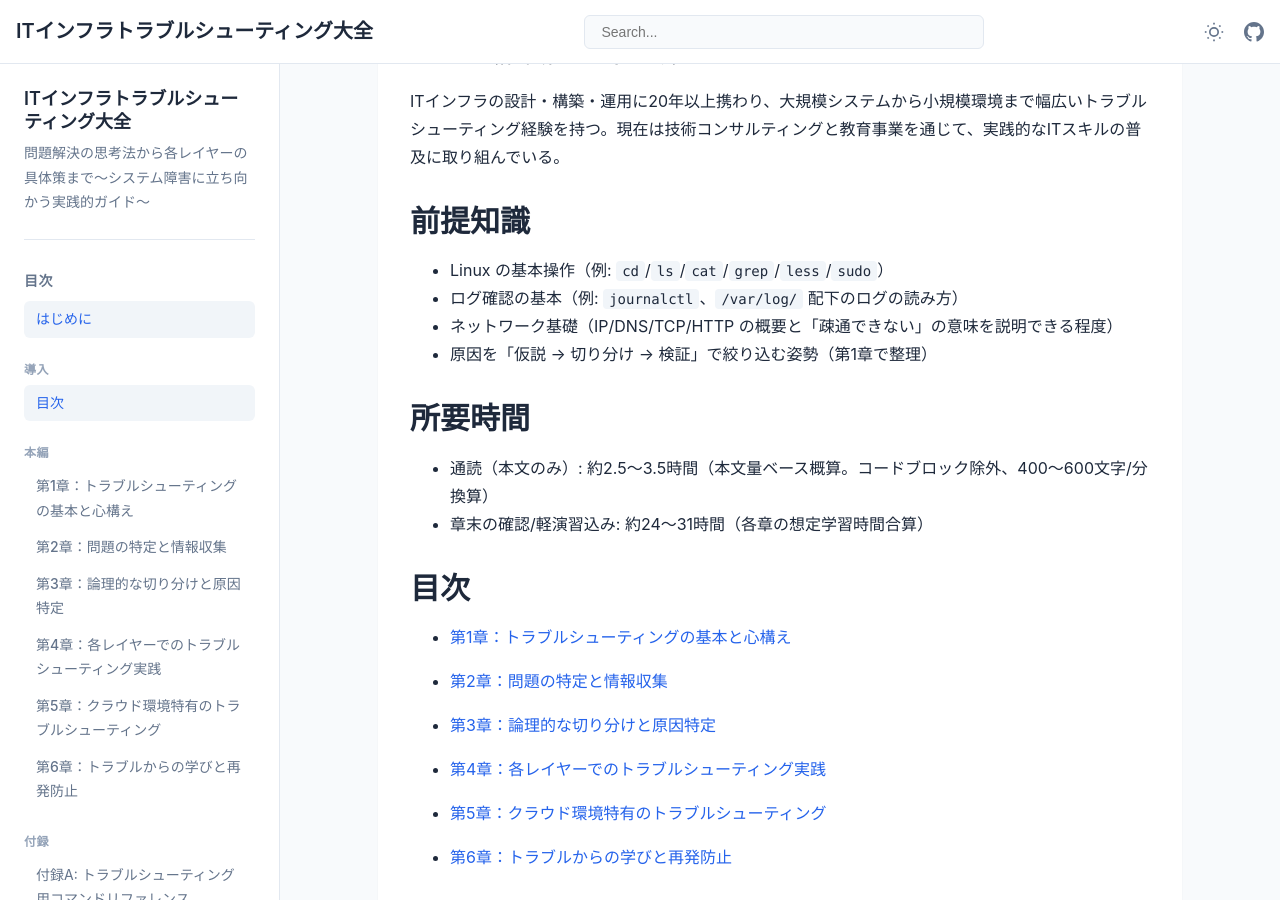
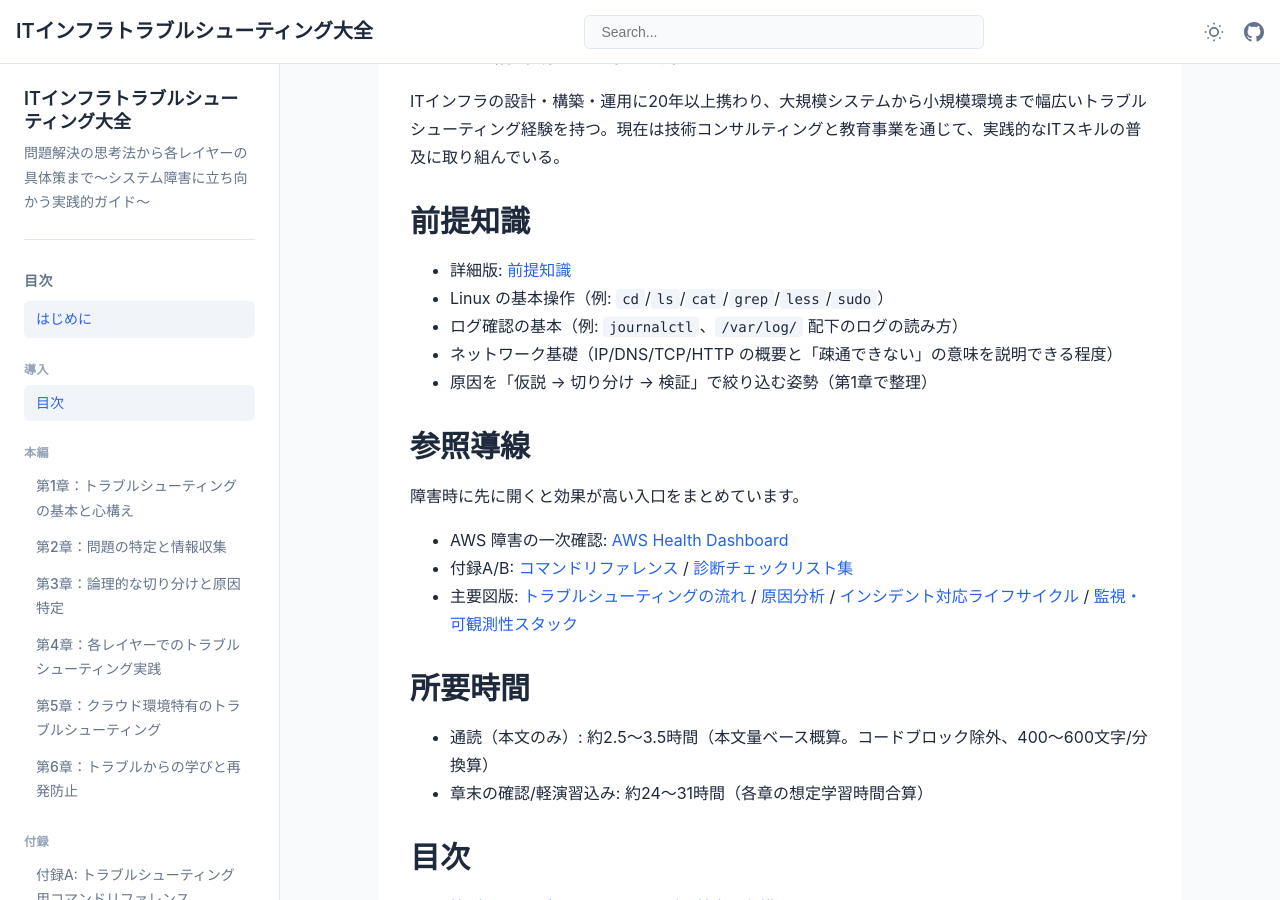
Before and after one commit to itdojp/IT-infra-troubleshooting-book, a Jekyll site: the page built from docs/index.md, in a window 1280 px wide and 900 px high, scrolled down 1787 px. Built offline with Jekyll 4.4.1, drawn with Linux system fonts in a browser that asks for light colours.

Commit message:
docs: strengthen top page reference links

```diff
--- a/docs/index.md
+++ b/docs/index.md
@@ -58,10 +58,19 @@ order: 0
 ITインフラの設計・構築・運用に20年以上携わり、大規模システムから小規模環境まで幅広いトラブルシューティング経験を持つ。現在は技術コンサルティングと教育事業を通じて、実践的なITスキルの普及に取り組んでいる。
 
 ## 前提知識
+- 詳細版: [前提知識](/introduction/prerequisites/)
 - Linux の基本操作（例: `cd`/`ls`/`cat`/`grep`/`less`/`sudo`）
 - ログ確認の基本（例: `journalctl`、`/var/log/` 配下のログの読み方）
 - ネットワーク基礎（IP/DNS/TCP/HTTP の概要と「疎通できない」の意味を説明できる程度）
 - 原因を「仮説 → 切り分け → 検証」で絞り込む姿勢（第1章で整理）
+
+## 参照導線
+
+障害時に先に開くと効果が高い入口をまとめています。
+
+- AWS 障害の一次確認: [AWS Health Dashboard](https://health.aws.amazon.com/health/status)
+- 付録A/B: [コマンドリファレンス](/appendices/a/) / [診断チェックリスト集](/appendices/b/)
+- 主要図版: [トラブルシューティングの流れ](/assets/images/diagrams/troubleshooting-process.svg) / [原因分析](/assets/images/diagrams/root-cause-analysis.svg) / [インシデント対応ライフサイクル](/assets/images/diagrams/incident-response-lifecycle.svg) / [監視・可観測性スタック](/assets/images/diagrams/monitoring-observability-stack.svg)
 
 ## 所要時間
 - 通読（本文のみ）: 約2.5〜3.5時間（本文量ベース概算。コードブロック除外、400〜600文字/分換算）
```
